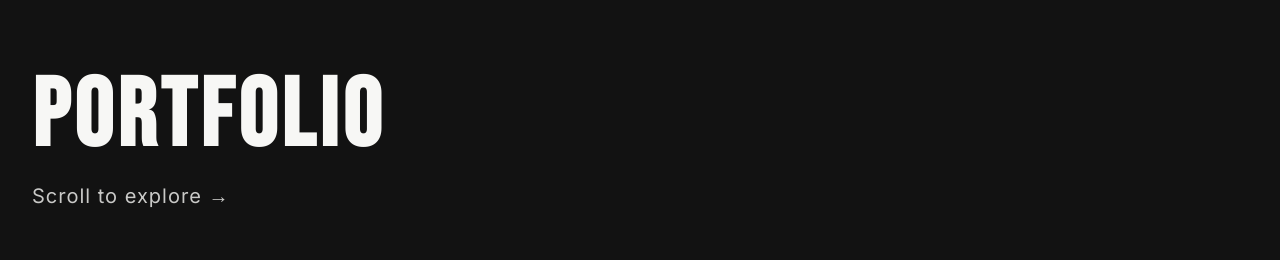
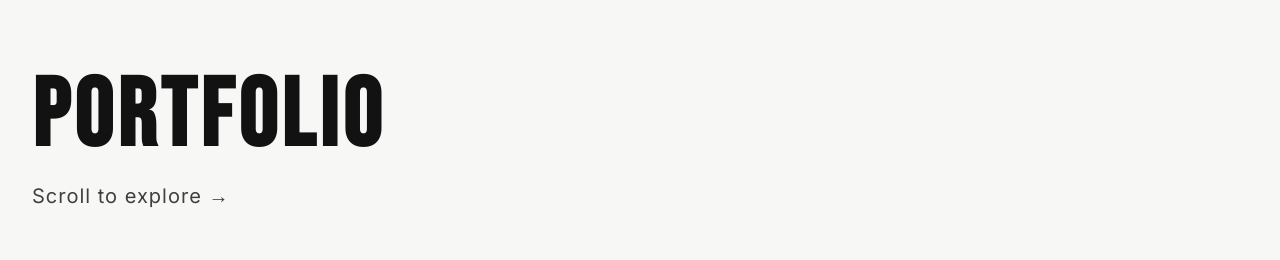
Before and after one commit to zulkifl17/ceylon-surf-diary-zulaj, a React (Vite) app: page / in a window 1280 px wide. Shown: the part 1610-1870 px from the top of the page. Built offline with nearby package versions, Linux system fonts and the light colour scheme.

Commit message:
style(components): update color scheme in SurfStories and HorizontalGallery
Change background and text colors to improve visual consistency across components. Swapped primary-text and background colors for better contrast and readability.

```diff
--- a/src/components/HorizontalGallery.tsx
+++ b/src/components/HorizontalGallery.tsx
@@ -87,12 +87,12 @@ export default function HorizontalGallery() {
   }, []);
 
   return (
-    <section ref={sectionRef} className="relative bg-primary-text overflow-hidden">
+    <section ref={sectionRef} className="relative bg-background overflow-hidden">
       <div className="py-20 px-8">
-        <h2 className="text-background text-6xl md:text-8xl font-bold mb-4 tracking-tight" style={{ fontFamily: 'Bebas Neue, Oswald, sans-serif', letterSpacing: '0.05em' }}>
+        <h2 className="text-primary-text text-6xl md:text-8xl font-bold mb-4 tracking-tight" style={{ fontFamily: 'Bebas Neue, Oswald, sans-serif', letterSpacing: '0.05em' }}>
           PORTFOLIO
         </h2>
-        <p className="text-background text-xl mb-12 tracking-wider opacity-80">Scroll to explore →</p>
+        <p className="text-primary-text text-xl mb-12 tracking-wider opacity-80">Scroll to explore →</p>
       </div>
 
       <div ref={trackRef} className="flex gap-8 px-8 pb-20" style={{ width: 'max-content' }}>
@@ -115,7 +115,7 @@ export default function HorizontalGallery() {
               }}
             />
             {hoveredId === image.id && (
-              <div className="absolute inset-0 bg-primary-text bg-opacity-20 transition-opacity duration-300" />
+              <div className="absolute inset-0 bg-background bg-opacity-20 transition-opacity duration-300" />
             )}
           </div>
         ))}
--- a/src/components/SurfStories.tsx
+++ b/src/components/SurfStories.tsx
@@ -121,14 +121,14 @@ export default function SurfStories() {
 
   return (
     <section ref={sectionRef} className="bg-background">
-      <div className="py-20 px-8 bg-primary-text text-background">
+      <div className="py-20 px-8 bg-background text-primary-text">
         <h2
-          className="text-6xl md:text-8xl font-bold tracking-tight text-background"
+          className="text-6xl md:text-8xl font-bold tracking-tight text-primary-text"
           style={{ fontFamily: 'Bebas Neue, Oswald, sans-serif', letterSpacing: '0.05em' }}
         >
           SURF STORIES
         </h2>
-        <p className="text-xl mt-4 tracking-wider opacity-80 text-background">Moments frozen in time</p>
+        <p className="text-xl mt-4 tracking-wider opacity-80 text-primary-text">Moments frozen in time</p>
       </div>
 
       {stories.map((story, index) => (
```
